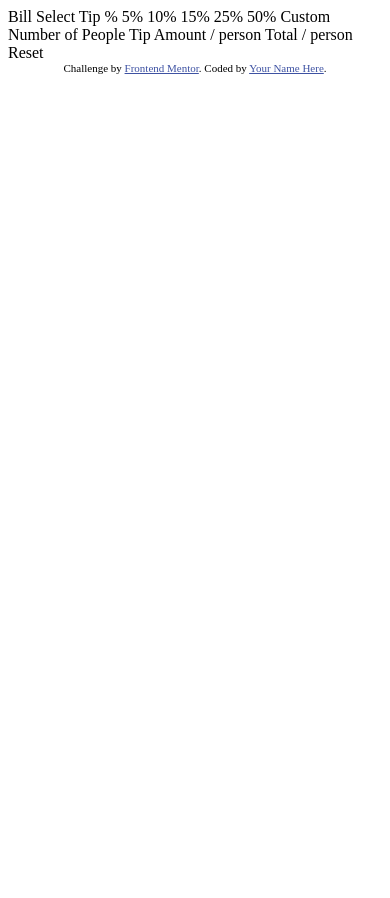
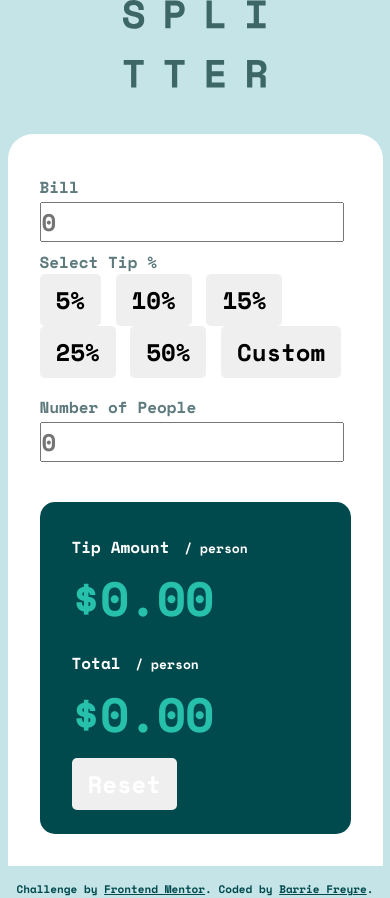
Before and after one commit to barriedirk/frontend-mentor-exercise-12-tip-calculator-app, a plain HTML site: page index.html in a window 390 px wide. Before the commit the page ends 844 px from the top, so only its background shows below. Drawn offline with nearby package versions, Linux system fonts and the light colour scheme.

Commit message:
Add basic CSS for mobile size

```diff
--- a/index.html
+++ b/index.html
@@ -1,44 +1,111 @@
 <!DOCTYPE html>
 <html lang="en">
   <head>
-  <meta charset="UTF-8">
-  <meta name="viewport" content="width=device-width, initial-scale=1.0"> <!-- displays site properly based on user's device -->
+    <meta charset="UTF-8" />
+    <meta name="viewport" content="width=device-width, initial-scale=1.0" />
+    <!-- displays site properly based on user's device -->
 
-  <link rel="icon" type="image/png" sizes="32x32" href="./images/favicon-32x32.png">
+    <link
+      rel="icon"
+      type="image/png"
+      sizes="32x32"
+      href="./images/favicon-32x32.png"
+    />
+
+    <link rel="preconnect" href="https://fonts.googleapis.com" />
+    <link rel="preconnect" href="https://fonts.gstatic.com" crossorigin />
+    <link
+      href="https://fonts.googleapis.com/css2?family=Space+Mono:ital,wght@0,400;0,700;1,400;1,700&display=swap"
+      rel="stylesheet"
+    />
+
+    <link rel="stylesheet" href="./reset.css" />
+    <link rel="stylesheet" href="./main.css" />
 
     <title>Frontend Mentor | Tip calculator app</title>
 
     <!-- Feel free to remove these styles or customise in your own stylesheet 👍 -->
     <style>
-    .attribution { font-size: 11px; text-align: center; }
-    .attribution a { color: hsl(228, 45%, 44%); }
+      .attribution {
+        font-size: 11px;
+        text-align: center;
+        color: var(--clr-green-900);
+      }
+      .attribution a {
+        color: var(--clr-green-900);
+      }
     </style>
+    <script type="module" src="./main.js"></script>
   </head>
   <body>
+    <main class="container">
+      <header class="tip-calculator__logo">
+        <img src="./images/logo.svg" alt="Logo" />
+      </header>
+      <form
+        method="POST"
+        action="/"
+        id="form-tip-calculator"
+        class="tip-calculator"
+      >
+        <div class="form-group">
+          <label>Bill</label>
+          <input
+            type="number"
+            placeholder="0"
+            name="bill"
+            id="bill"
+            class="form-input--dollar"
+          />
+        </div>
 
-  Bill
+        <fieldset class="tip-calculator__tip--wrapper">
+          <legend>Select Tip %</legend>
+          <div class="tip-calculator__tips">
+            <button type="button" data-value="5">5%</button>
+            <button type="button" data-value="10">10%</button>
+            <button type="button" data-value="15">15%</button>
+            <button type="button" data-value="25">25%</button>
+            <button type="button" data-value="50">50%</button>
+            <button type="button" data-value="custom">Custom</button>
+          </div>
+        </fieldset>
 
-  Select Tip %
-  5%
-  10%
-  15%
-  25%
-  50%
-  Custom
+        <div class="form-group">
+          <label>Number of People</label>
+          <input
+            type="number"
+            placeholder="0"
+            name="number_people"
+            id="number_people"
+            class="form-input--person"
+          />
+        </div>
 
-  Number of People
-
-  Tip Amount
-  / person
-
-  Total
-  / person
-
-  Reset
-
+        <fieldset class="tip-calculator__result--wrapper">
+          <div class="form-group--result">
+            <label>
+              <span class="result--title">Tip Amount</span>
+              <span class="result--detail">/ person</span>
+            </label>
+            <span class="result--amount" id="result-tip-amount">$0.00</span>
+          </div>
+          <div class="form-group--result">
+            <label>
+              <span class="result--title">Total</span>
+              <span class="result--detail">/ person</span>
+            </label>
+            <span class="result--amount" id="result-tip-total">$0.00</span>
+          </div>
+          <button type="reset" class="form-button--reset">Reset</button>
+        </fieldset>
+      </form>
+    </main>
     <div class="attribution">
-    Challenge by <a href="https://www.frontendmentor.io?ref=challenge" target="_blank">Frontend Mentor</a>.
-    Coded by <a href="#">Your Name Here</a>.
+      Challenge by
+      <a href="https://www.frontendmentor.io?ref=challenge" target="_blank"
+        >Frontend Mentor</a
+      >. Coded by <a href="#">Barrie Freyre</a>.
     </div>
   </body>
 </html>
--- a/main.css
+++ b/main.css
@@ -0,0 +1,109 @@
+:root {
+  --fw-thin: 100;
+  --fw-extralight: 200;
+  --fw-light: 300;
+  --fw-normal: 400;
+  --fw-medium: 500;
+  --fw-semibold: 600;
+  --fw-bold: 700;
+  --fw-extrabold: 800;
+  --fw-black: 900;
+
+  --ff: "Space Mono", monospace;
+
+  --clr-green-400: hsl(172, 67%, 45%);
+  --clr-green-900: hsl(183, 100%, 15%);
+
+  --clr-grey-500: hsl(186, 14%, 43%);
+  --clr-grey-400: hsl(184, 14%, 56%);
+  --clr-grey-200: hsl(185, 41%, 84%);
+  --clr-grey-50: hsl(189, 47%, 97%);
+
+  --clr-white: hsl(0, 100%, 100%);
+}
+
+html {
+  font-size: 62.5%;
+}
+
+body,
+main,
+.tip-calculator__result--wrapper,
+.tip-calculator {
+  display: flex;
+  flex-direction: column;
+  justify-content: center;
+  align-items: center;
+}
+
+body {
+  font-family: var(--ff);
+  font-size: 2.4rem;
+  font-weight: var(--fw-bold);
+  background-color: var(--clr-grey-200);
+  gap: 1.5rem;
+}
+
+main {
+  gap: 45px;
+  max-width: 375px;
+}
+
+.tip-calculator__logo img {
+  width: 144px;
+  height: auto;
+}
+
+fieldset {
+  border: none;
+}
+
+button {
+  font-size: 2.4rem;
+  font-weight: var(--fw-bold);
+  padding: 8px 16px;
+  border: none;
+  border-radius: 5px;
+}
+
+.form-group label,
+legend {
+  font-size: 1.6rem;
+  font-weight: var(--fw-bold);
+  color: var(--clr-grey-500);
+}
+
+.tip-calculator {
+  padding: 32px;
+  background-color: var(--clr-white);
+  border-top-left-radius: 25px;
+  border-top-right-radius: 25px;
+  gap: 8px;
+}
+
+.tip-calculator__result--wrapper {
+  background-color: var(--clr-green-900);
+  border-radius: 15px;
+  padding: 24px 32px;
+  color: var(--clr-white);
+  align-items: flex-start;
+  gap: 8px;
+  margin-top: 32px;
+}
+
+.result--title {
+  font-size: 1.6rem;
+  font-weight: var(--fw--bold);
+}
+
+.result--detail {
+  font-size: 1.3rem;
+  font-weight: var(--fw-bold);
+}
+
+.result--amount {
+  font-size: 4.8rem;
+  font-weight: var(--fw-bold);
+  letter-spacing: -1px;
+  color: var(--clr-green-400);
+}
--- a/reset.css
+++ b/reset.css
@@ -0,0 +1,60 @@
+*,
+*::before,
+*::after {
+  box-sizing: border-box;
+}
+
+* {
+  padding: 0;
+  margin: 0;
+}
+
+html {
+  scroll-behavior: smooth;
+}
+
+body {
+  min-height: 100dvh;
+  line-height: 1.5;
+  text-rendering: optimizeLegibility;
+}
+
+picture,
+img,
+svg,
+canvas,
+video {
+  display: block;
+  max-width: 100%;
+}
+
+button {
+  cursor: pointer;
+}
+
+h1,
+h2,
+h3,
+h4,
+h5,
+h6 {
+  text-wrap: balance;
+}
+
+p {
+  text-wrap-style: pretty;
+  max-width: 60ch;
+}
+
+ul,
+ol {
+  list-style: none;
+}
+
+input,
+select,
+textarea,
+button {
+  font: inherit;
+  color: inherit;
+}
```
Lines whose indentation alone changed are shown as unchanged.
